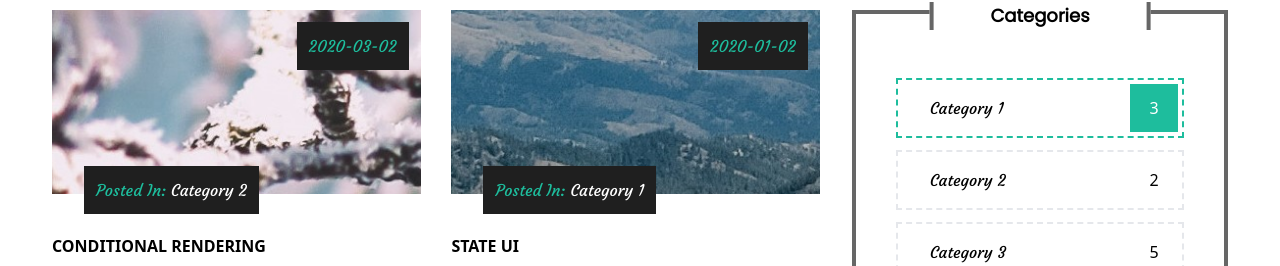
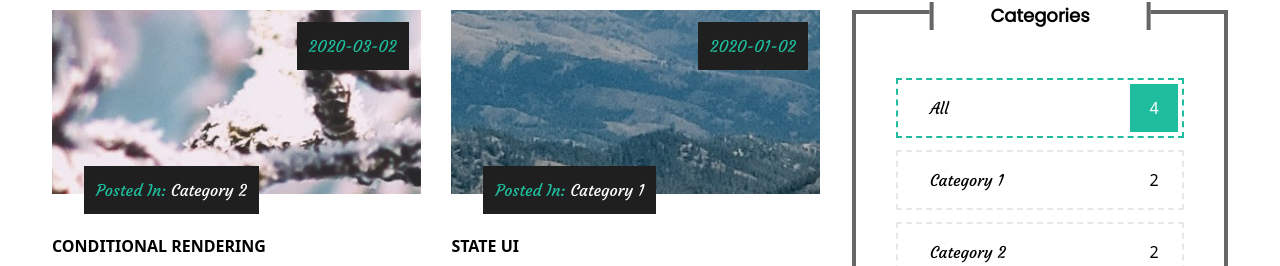
Before and after one commit to Geoff-Hignett/react-website, a Next.js app: page /blog in a window 1280 px wide. Shown: the part 534-800 px from the top of the page. Built offline with nearby package versions, Linux system fonts and the light colour scheme.

Commit message:
blog post categories filter

```diff
--- /dev/null
+++ b/pages/about.js
@@ -0,0 +1,42 @@
+import Head from "next/head";
+import SectionBanner from "@/components/sectionBanner";
+import Link from "next/link";
+import Image from "next/image";
+
+export default function Home({ latestThreePosts }) {
+
+	const skills = ["HTML", "CSS", "JavaScript", "React.js", "Next.js", "jQuery", "SASS", "Git", "Gulp", "WordPress", "Bootstrap", "Tailwind CSS"];
+
+	return (
+		<>
+			<Head>
+				<title>About - Geoff Hignett - Front End Web Developer</title>
+				<meta name="description" content="Generated by create next app" />
+				<meta name="viewport" content="width=device-width, initial-scale=1" />
+				<link rel="icon" href="/favicon.ico" />
+			</Head>
+
+			<SectionBanner title="about" />
+            <div className="max-w-theme mx-auto flex flex-col lg:flex-row justify-between py-10 lg:py-20 px-3">
+                <div className="w-full lg:w-1/2 lg:pr-10 mb-10">
+					<h2 className="text-xl font-bold mb-3">Who I am</h2>
+					<p className="font-poppins">I'm a Frontend Web Developer building the Front-end of Websites and Web Applications that leads to the success of the overall product. Check out some of my work in the Projects section.</p>
+					<p className="font-poppins">I also like sharing content related to the stuff that I have learned over the years in Web Development so it can help other people of the Dev Community. Feel free to Connect or Follow me on my</p>
+					<p className="font-poppins">I'm open to Job opportunities where I can contribute, learn and grow. If you have a good opportunity that matches my skills and experience then don't hesitate to contact me.</p>
+				</div>
+                <div className="w-full lg:w-1/2 lg:pl-10">
+					<h2 className="text-xl font-bold mb-3">My Skills</h2>
+					<ul>
+						{skills.map((skill, index) => (
+							<li key={index} className="font-poppins font-bold p-5 bg-slate-200 rounded-xl inline-block m-2">
+								{skill}
+							</li>
+						))}
+					</ul>
+				</div>
+			</div>
+
+
+		</>
+	);
+}
--- a/pages/blog/index.js
+++ b/pages/blog/index.js
@@ -2,6 +2,8 @@ import Image from "next/image";
 import { getSortedPostsData } from "@/lib/posts";
 import SectionBanner from "@/components/sectionBanner";
 import Link from "next/link";
+import Head from "next/head";
+import { useState } from "react";
 
 
 export async function getStaticProps() {
@@ -14,41 +16,72 @@ export async function getStaticProps() {
 }
 
 const Blog = ({ allPostsData }) => {
-	const categories = [
+	const countCategoryPosts = (category) => {
+		return allPostsData.filter((post) => post.category === category).length;
+	}
+
+	const [categories, setCategories] = useState([
+		{
+			name: "All",
+			active: true,
+			posts: allPostsData.length,
+		},
 		{
 			name: "Category 1",
-			active: true,
-			posts: 3,
+			active: false,
+			posts: countCategoryPosts("Category 1"),
 		},
 		{
 			name: "Category 2",
 			active: false,
-			posts: 2,
+			posts: countCategoryPosts("Category 2"),
 		},
 		{
 			name: "Category 3",
 			active: false,
-			posts: 5,
+			posts: countCategoryPosts("Category 3"),
 		},
 		{
 			name: "Category 4",
 			active: false,
-			posts: 8,
+			posts: countCategoryPosts("Category 4"),
 		},
 		{
 			name: "Category 5",
 			active: false,
-			posts: 2,
+			posts: countCategoryPosts("Category 5"),
 		},
 		{
 			name: "Category 6",
 			active: false,
-			posts: 1,
+			posts: countCategoryPosts("Category 6"),
 		},
-	];
+	]);
+
+	const setCategoryActive = (catIndex) => {
+		const newCategories = [ ...categories ];
+
+		// if making all posts active uncheck all others
+		if(catIndex === 0 && categories[0].active === false){
+			setCategories([ ...categories.map((category, index) => {
+				index === 0 ? category.active = true : category.active = false;
+			})])
+		}else{
+			newCategories[catIndex].active = !newCategories[catIndex].active;
+			newCategories[0].active = false;
+		}
+		setCategories(newCategories);
+	}
 
 	return (
 		<>
+			<Head>
+				<title>Blog - Geoff Hignett - Front End Web Developer</title>
+				<meta name="description" content="Generated by create next app" />
+				<meta name="viewport" content="width=device-width, initial-scale=1" />
+				<link rel="icon" href="/favicon.ico" />
+			</Head>
+
 			<SectionBanner title="blog" />
 			<section className="max-w-theme mx-auto pt-10 lg:py-20 lg:pb-10 px-3">
 				<div className="flex">
@@ -84,7 +117,7 @@ const Blog = ({ allPostsData }) => {
 							</div>
 							<ul className="flex flex-col">
 								{categories.map((category, index) => (
-									<li className={`flex justify-between border-2 border-dashed mb-3 pl-8 py-1 pr-1 cursor-pointer ${category.active && "border-primary"}`} key={index}>
+									<li onClick={() => setCategoryActive(index)} className={`flex justify-between border-2 border-dashed mb-3 pl-8 py-1 pr-1 cursor-pointer ${category.active && "border-primary"}`} key={index}>
 										<h3 className="font-courgette my-3">{category.name}</h3>
 										<div className={`flex items-center justify-center h-12 w-12 ${category.active ? "bg-primary text-white" : ""}`}>{category.posts}</div>
 									</li>
--- a/pages/index.js
+++ b/pages/index.js
@@ -23,9 +23,10 @@ export default function Home({ latestThreePosts }) {
 			</Head>
 
 			{/* hero */}
-			<div className="h-96 bg-home-hero bg-contain relative">
+			<div className="h-96 bg-home-hero bg-cover bg-no-repeat relative">
+				<div className="absolute top-0 left-0 w-full h-full bg-black opacity-50"></div>
 				<div className="max-w-theme h-full mx-auto flex items-center justify-between px-3">
-					<div className="w-full lg:w-1/3 font-poppins text-lg text-white">
+					<div className="w-full lg:w-1/3 font-poppins text-lg text-white relative">
 						<h1 className="text-5xl uppercase mb-5">Geoff Hignett</h1>
 						<p>Welcome to my website!</p>
 					</div>
--- a/tailwind.config.js
+++ b/tailwind.config.js
@@ -33,7 +33,7 @@ module.exports = {
 				43: "43deg",
 			},
 			backgroundImage: {
-				"home-hero": "url('../public/matrix.jpg')",
+				"home-hero": "url('../public/test1.png')",
 			},
 			fontSize: {
 				xl: "1.375rem",
```
Also changed, not shown: public/test1.png (added).
